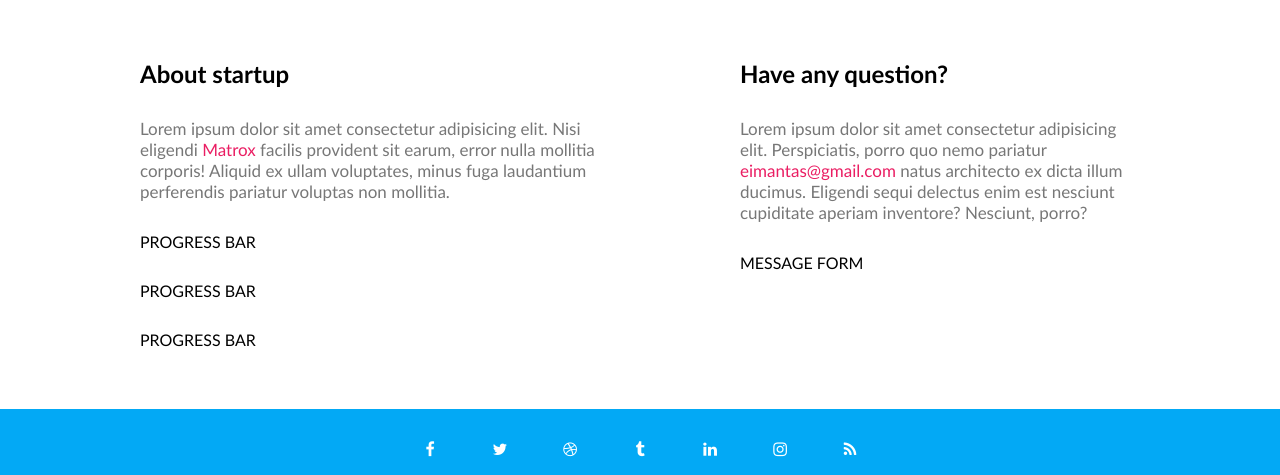
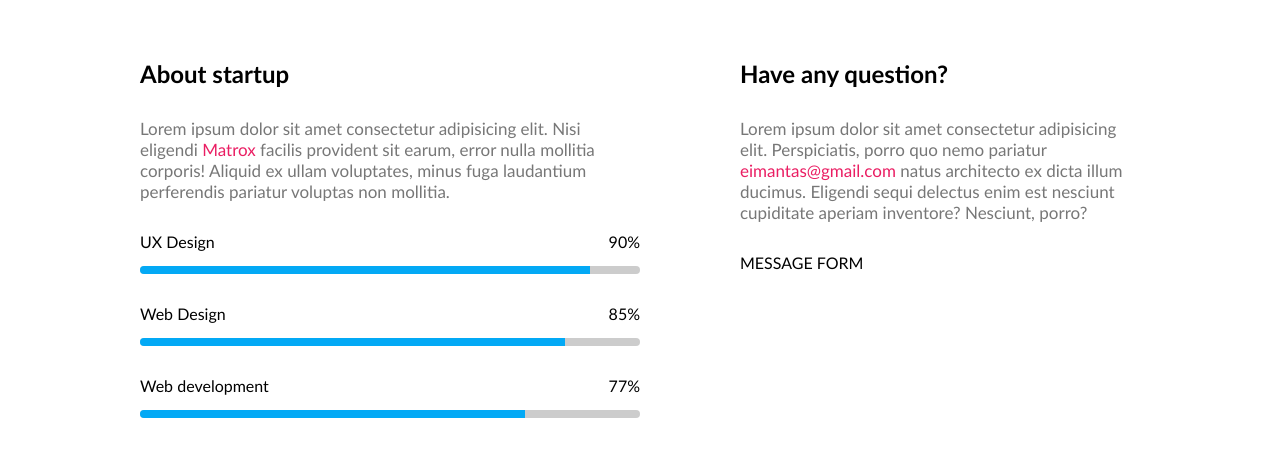
Before and after one commit to eimazil/04-coming-soon, a website: page index.html in a window 1280 px wide. Shown: the part 801-1276 px from the top of the page. Drawn offline with Linux system fonts and the light colour scheme.

Commit message:
Progress bar

```diff
--- a/css/components/progress-bar.css
+++ b/css/components/progress-bar.css
@@ -0,0 +1,30 @@
+.progress-bar {
+  display: flex;
+  flex-direction: column;
+  gap: 15px;
+}
+
+.progress-bar > .top {
+  display: flex;
+  justify-content: space-between;
+}
+
+.progress-bar > .top > .label {
+}
+
+.progress-bar > .top > .value {
+}
+
+.progress-bar > .bottom {
+  height: 8px;
+  width: 100%;
+  background-color: #ccc;
+  border-radius: 4px;
+  overflow: hidden;
+}
+
+.progress-bar > .bottom > .bar {
+  height: 100%;
+  width: 90%;
+  background-color: var(--main-color);
+}
--- a/index.html
+++ b/index.html
@@ -73,9 +73,36 @@
             nulla mollitia corporis! Aliquid ex ullam voluptates, minus fuga
             laudantium perferendis pariatur voluptas non mollitia.
           </p>
-          <div class="progress-bar">PROGRESS BAR</div>
-          <div class="progress-bar">PROGRESS BAR</div>
-          <div class="progress-bar">PROGRESS BAR</div>
+          <!-- First -->
+          <div class="progress-bar">
+            <div class="top">
+              <div class="label">UX Design</div>
+              <div class="value">90%</div>
+            </div>
+            <div class="bottom">
+              <div class="bar"></div>
+            </div>
+          </div>
+          <!-- Second -->
+          <div class="progress-bar">
+            <div class="top">
+              <div class="label">Web Design</div>
+              <div class="value">85%</div>
+            </div>
+            <div class="bottom">
+              <div class="bar" style="width: 85%"></div>
+            </div>
+          </div>
+          <!-- Third -->
+          <div class="progress-bar">
+            <div class="top">
+              <div class="label">Web development</div>
+              <div class="value">77%</div>
+            </div>
+            <div class="bottom">
+              <div class="bar" style="width: 77%""></div>
+            </div>
+          </div>
         </div>
         <div class="column right-column">
           <h2 class="cloumn-title">Have any question?</h2>
```
